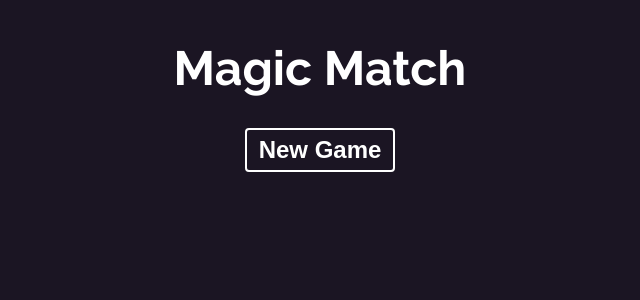
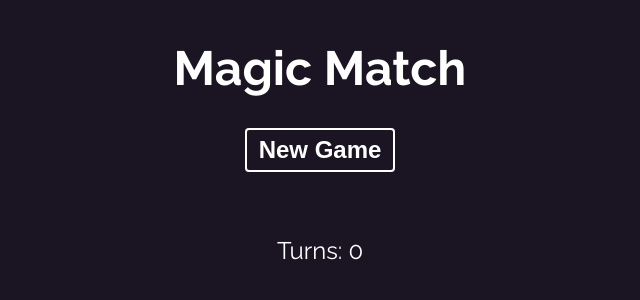
Before and after one commit to pranshukas/Memory-Game, a React (Create React App) app: page / in a window 1280 px wide. Shown: the top 300 px of the page, without its empty margins (320-960 px from the left). Built offline with nearby package versions, Linux system fonts and the light colour scheme.

Commit message:
Add Turns

```diff
--- a/src/App.js
+++ b/src/App.js
@@ -70,6 +70,8 @@ function App() {
                     <SingleCard key={card.id} card={card} handleChoice={handleChoice} flipped={card === choiceOne || card === choiceTwo || card.matched} disabled={disabled} />
                 ))}
             </div>
+
+            <p>Turns: {turns}</p>
         </div>
     );
 }
```
